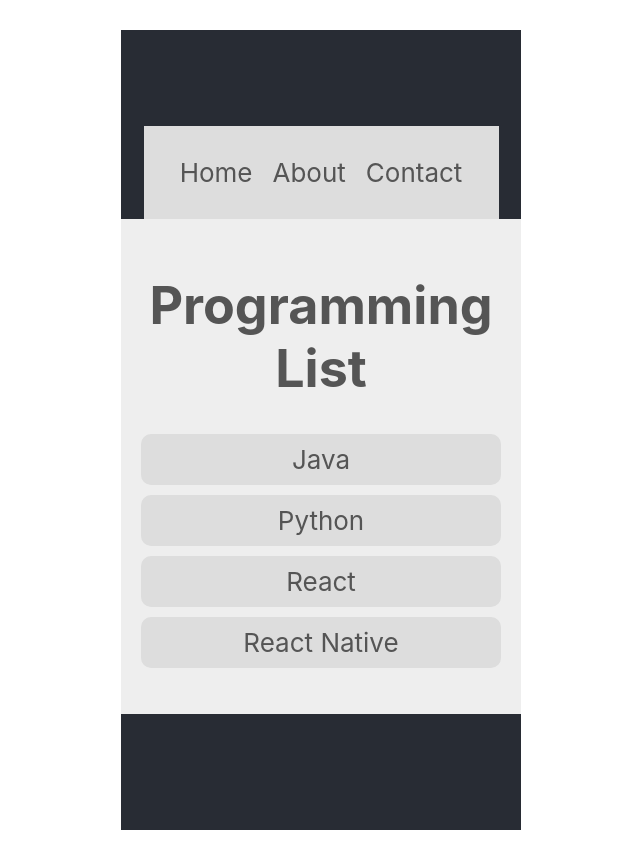
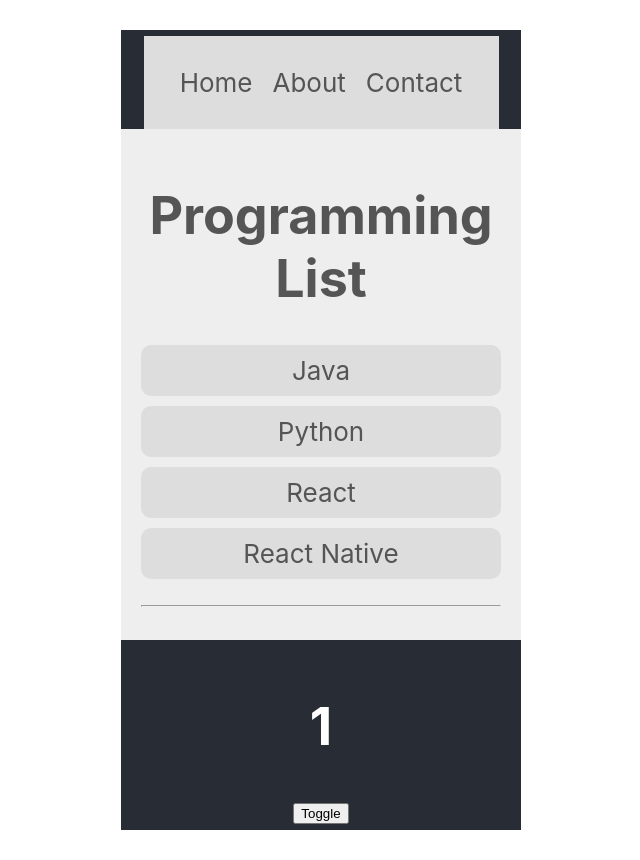
Before and after one commit to Kamleshknskumawat/React-Js-CI-CD, a React (Create React App) app: page / in a window 1280 px wide. Shown: the whole page, without its empty margins (319-959 px from the left). Built offline with nearby package versions, Linux system fonts and the light colour scheme.

Commit message:
update context

```diff
--- a/src/App.js
+++ b/src/App.js
@@ -3,6 +3,7 @@ import './App.css';
 import MyThemeContext from './MyThemeContext';
 import NavBar from './Screens/NavBar';
 import ProgrammingList from './Screens/ProgrammingList';
+import ToggleButton from './Screens/ToggleButton';
 
 function App() {
   return (
@@ -11,6 +12,7 @@ function App() {
         <MyThemeContext>
           <NavBar />
           <ProgrammingList />
+          <ToggleButton />
         </MyThemeContext>
       </header>
     </div>
--- a/src/MyThemeContext.js
+++ b/src/MyThemeContext.js
@@ -6,14 +6,23 @@ const MyThemeContext = (props) => {
     //     { title: 'Java', author: 'kamlesh', id: 1 },
     //     { title: 'React', author: 'Kamleshaaa', id: 2 },
     // ]);
-
+    const [count, setCount] = useState(1);
     const [programming, setProgramming] = useState(
         { isLightTheme: true, light: { syntax: "#555", ui: "#ddd", bg: "#eee" }, dark: { syntax: "#ddd", ui: "#333", bg: "#555" } }
 
 
     );
+    const toggle = () => {
+        console.log("programming toggle clicked ");
+        //setProgramming({ isLightTheme: false, light: { syntax: "#555", ui: "#ddd", bg: "#eee" }, dark: { syntax: "#ddd", ui: "#333", bg: "#555" }});
+
+        setProgramming({ ...programming, isLightTheme: !programming.isLightTheme });
+
+        // setCount(count + 1);
+        console.log(programming);
+    }
     return (
-        <ThemeContext.Provider value={{ ...programming }}>
+        <ThemeContext.Provider value={{ ...programming, toggle, count }}>
             {props.children}
         </ThemeContext.Provider>
     )
--- a/src/Screens/NavBar.js
+++ b/src/Screens/NavBar.js
@@ -1,11 +1,14 @@
 import React, { useContext } from 'react'
 import { ThemeContext } from '../MyThemeContext';
 function NavBar() {
-    const programming = useContext(ThemeContext);
+    // const programming = useContext(ThemeContext);
 
-    const { isLightTheme, light, dark } = useContext(ThemeContext);
+
+
+    return (
+        <ThemeContext.Consumer>{(ThemeContext) => {
+            const { isLightTheme, light, dark } = ThemeContext;
             const theme = isLightTheme ? light : dark;
-    console.log(programming)
             return (
                 <div className="navbar">
 
@@ -18,7 +21,10 @@ function NavBar() {
                         </ul>
                     </nav>
                 </div>
+            )
+        }}
 
+        </ThemeContext.Consumer>
 
     )
 }
--- a/src/Screens/ProgrammingList.js
+++ b/src/Screens/ProgrammingList.js
@@ -1,10 +1,14 @@
 import React, { Component, useContext } from 'react'
 import { ThemeContext } from '../MyThemeContext';
 function ProgrammingList() {
-    var programming = useContext(ThemeContext);
+
     // console.log(programming);
-    const { isLightTheme, light, dark } = useContext(ThemeContext);
+    const { isLightTheme, light, dark, toggle } = useContext(ThemeContext);
+
+    console.log("--------- Start ---------------------");
     console.log(isLightTheme);
+    console.log(light);
+    console.log(dark);
     const theme = isLightTheme ? light : dark;
     console.log(theme);
     return (
@@ -21,6 +25,9 @@ function ProgrammingList() {
                 <li style={{ background: theme.ui }}>React</li>
                 <li style={{ background: theme.ui }}>React Native</li>
             </ul>
+            <hr />
+            {/* <button onClick={toggle}>Toogle</button> */}
+
         </div>
     )
 
--- /dev/null
+++ b/src/Screens/ToggleButton.js
@@ -0,0 +1,15 @@
+import React, { useContext } from 'react';
+import { ThemeContext } from '../MyThemeContext';
+
+function ToggleButton() {
+    const { toggle, count } = useContext(ThemeContext);
+    return (
+        <div>
+            <h1>{count}</h1>
+            <button onClick={toggle}>Toggle</button>
+        </div>
+    );
+
+}
+
+export default ToggleButton;
```
Also changed, not shown: 1 other file (tests, documents, lock files or other folders). Lines whose indentation alone changed are shown as unchanged.
